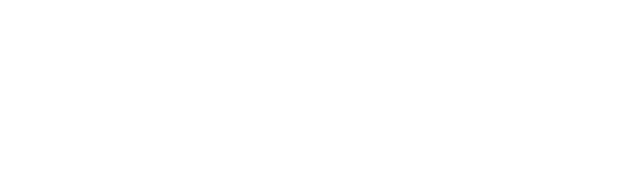
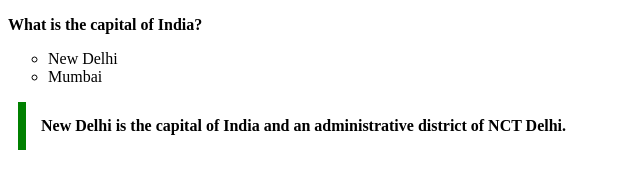
Before and after one commit to acciojob/trivia-saurabh27pal, a website: page main.html in a window 1280 px wide. Shown: the whole page, without its empty margins (0-640 px from the left). Drawn offline with Linux system fonts and the light colour scheme.

Commit message:
completed

```diff
--- a/main.html
+++ b/main.html
@@ -8,6 +8,12 @@
 
 <body>
 	<!-- the entire body must be written by student -->
+	<p><b>What is the capital of India?</b></p>
+	<ul style="list-style-type:circle;">
+		<li>New Delhi</li>
+		<li>Mumbai</li>
+	</ul>
+	<blockquote city="https://en.wikipedia.org/wiki/New_Delhi">New Delhi is the capital of India and an administrative district of NCT Delhi. </blockquote>
     <script type="text/javascript" src="./script.js">
 </script>
 
--- a/styles.css
+++ b/styles.css
@@ -1,2 +1,11 @@
 
 /* Your CSS Code here. */
+blockquote{
+    max-width: 600px;
+    margin: 10px;
+    padding: 15px;
+    border-left: 8px solid green;
+    background-color: #f8fffe"";
+    font-weight:bold;
+    text-decoration-color: aquamarine;
+}
```
